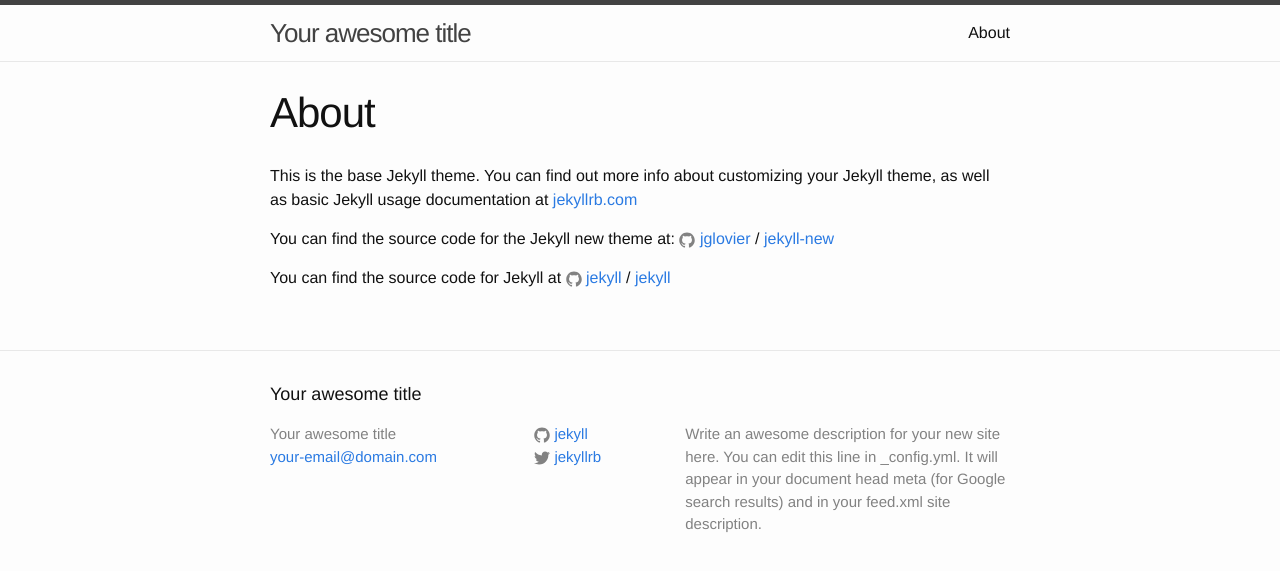
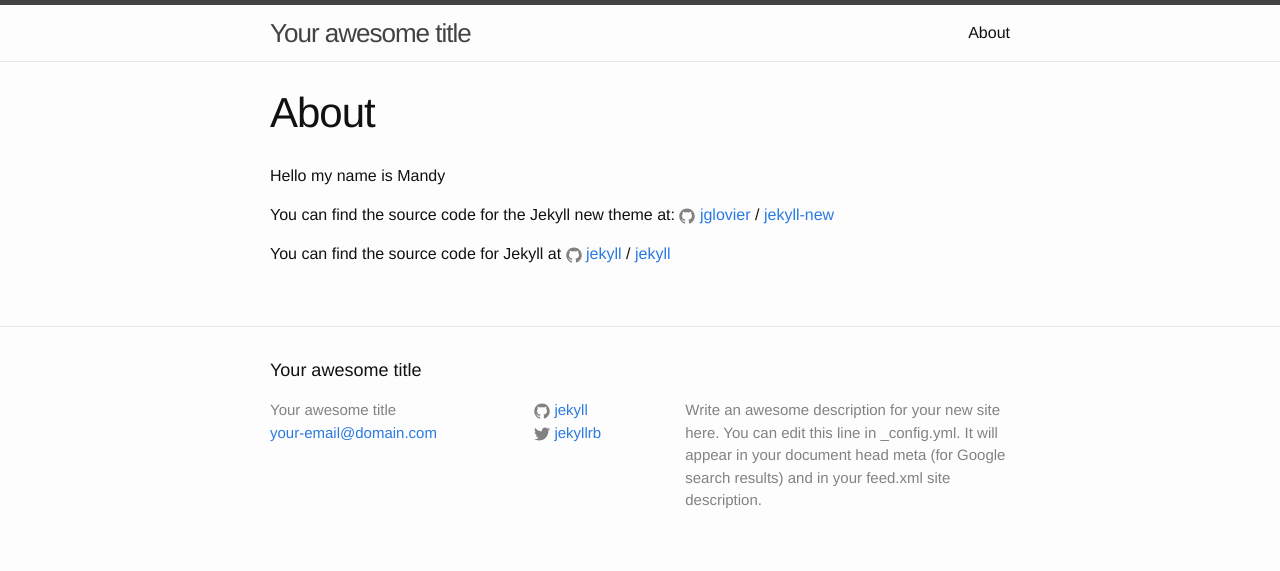
Before and after one commit to martinezmanda/martinezmanda.github.io, a Jekyll site: the page built from personal-website/about.md, in a window 1280 px wide. Shown: the top 571 px of the page. Built offline with Jekyll 4.4.1, drawn with Linux system fonts in a browser that asks for light colours.

Commit message:
Update about.md

```diff
--- a/personal-website/about.md
+++ b/personal-website/about.md
@@ -4,7 +4,7 @@
 permalink: /about/
 ---
 
-This is the base Jekyll theme. You can find out more info about customizing your Jekyll theme, as well as basic Jekyll usage documentation at [jekyllrb.com](http://jekyllrb.com/)
+Hello my name is Mandy
 
 You can find the source code for the Jekyll new theme at:
 {% include icon-github.html username="jglovier" %} /
```
